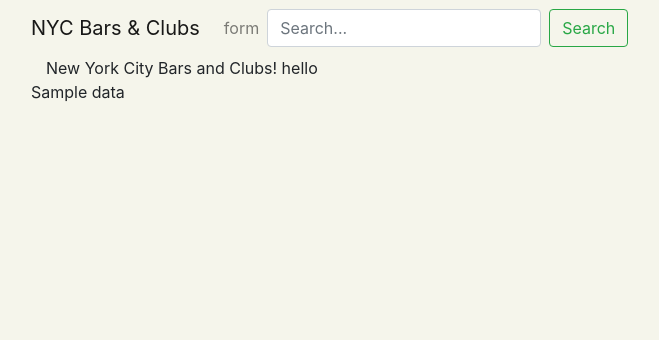
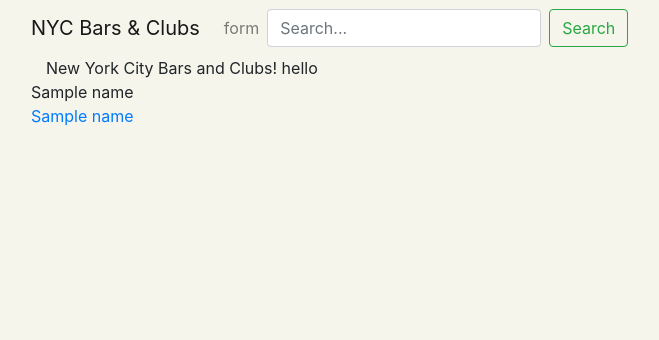
Before and after one commit to tiffanymcbrayer/COMS4111_Proj1-, a Flask app: template webserver/templates/welcome.html in a window 1280 px wide. Shown: the top 340 px of the page, without its empty margins (54-713 px from the left). Run offline with Flask 2, Linux system fonts and the light colour scheme; the template is opened without the code that fills it: most values are stand-ins (such as "Sample title", 1, 10 or a date in 2020); parts of the project's set-up code (start-up, migrations or seed data) failed here and were passed over; some libraries are stand-ins or nearby versions.

Commit message:
Server and welcome

```diff
--- a/webserver/server.py
+++ b/webserver/server.py
@@ -96,7 +96,7 @@
     placeIDs.append(result[1])  # can also be accessed using result[0]
   cursor.close()
   names = dict(data = names)
-  placeIDs = dict(data = names)
+  placeIDs = dict(data2 = names)
 
   return render_template("welcome.html", **names, **placeIDs)
 
--- a/webserver/templates/welcome.html
+++ b/webserver/templates/welcome.html
@@ -13,8 +13,9 @@
         </div>
 
         <div>
-            {% for n in data %}
+            {% for n in names %}
             <div>{{n}}</div>
+            <a href=/view/1>{{n}}</a>
             {% endfor %}
           </div>
     </div>
```
